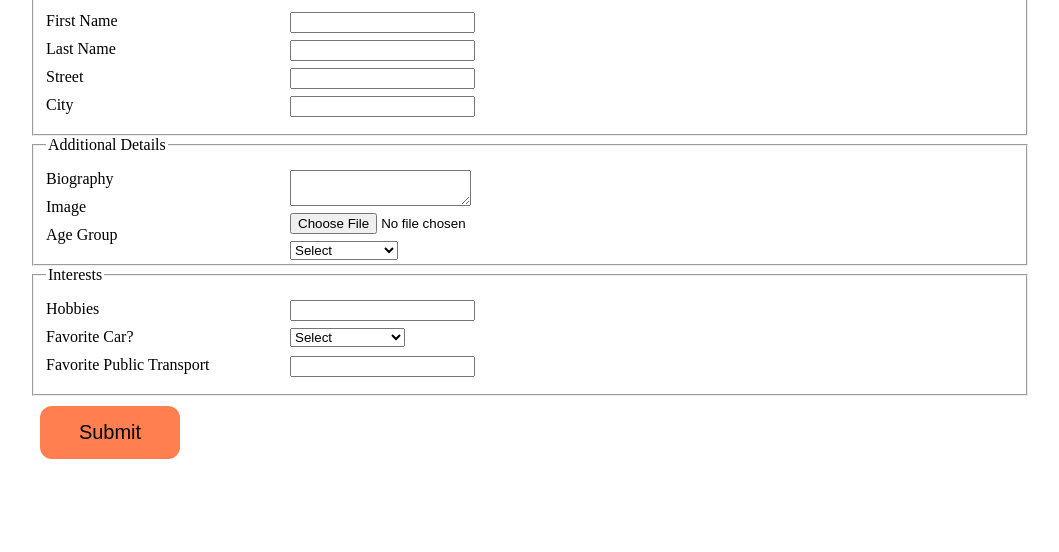
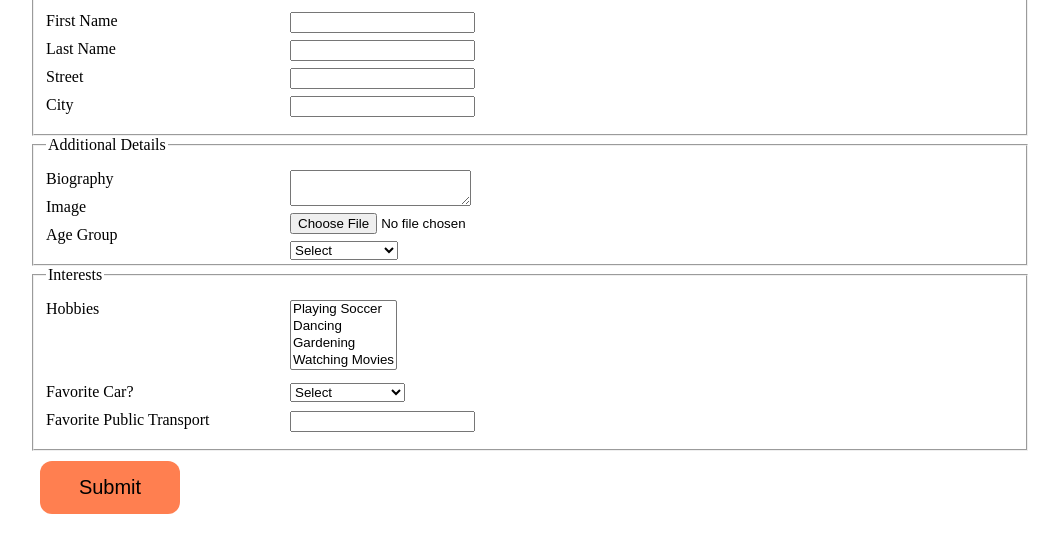
Before and after one commit to ayomikun-ade/html-forms, a plain HTML site: page index.html in a window 1280 px wide. Shown: the part 102-654 px from the top of the page, without its empty margins (110-1169 px from the left). Drawn offline with Linux system fonts and the light colour scheme.

Commit message:
changes to hobbies

```diff
--- a/index.html
+++ b/index.html
@@ -61,9 +61,15 @@
 
         <fieldset>
           <legend>Interests</legend>
-          <p>
+          <p id="hobbies">
             <label for="hobby">Hobbies</label>
-            <input type="text" class="align" /><br />
+            <!-- <input type="text" class="align" /><br /> -->
+            <select id="hobby" class="align" multiple>
+              <option>Playing Soccer</option>
+              <option>Dancing</option>
+              <option>Gardening</option>
+              <option>Watching Movies</option>
+            </select>
           </p>
           <p>
             <label for="car">Favorite Car?</label>
--- a/styles.css
+++ b/styles.css
@@ -22,6 +22,10 @@ p {
   margin-top: 15px;
 }
 
+#hobbies {
+  margin-bottom: 65px;
+}
+
 #btn {
   margin: 10px;
   padding: 15px;
```
